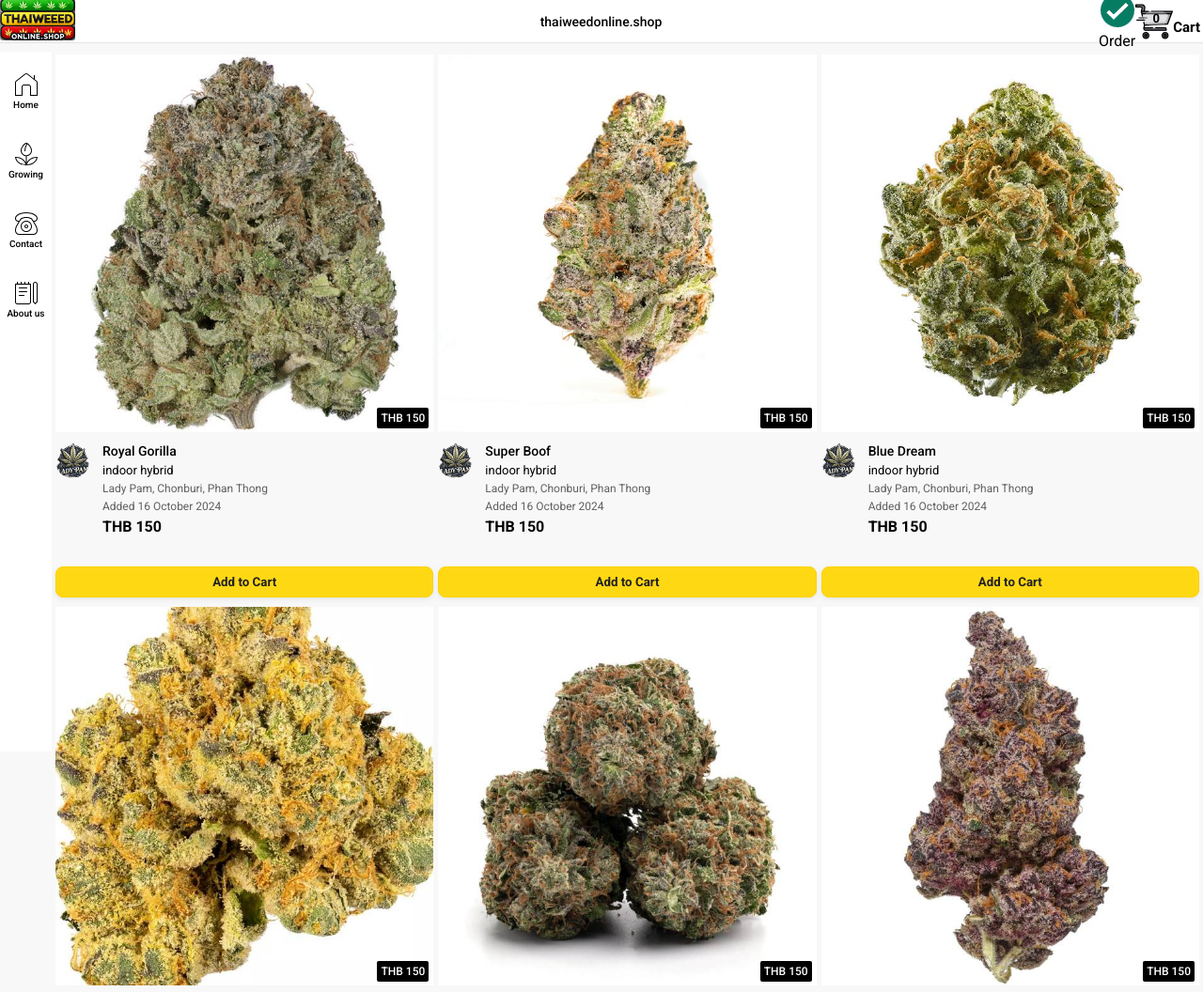
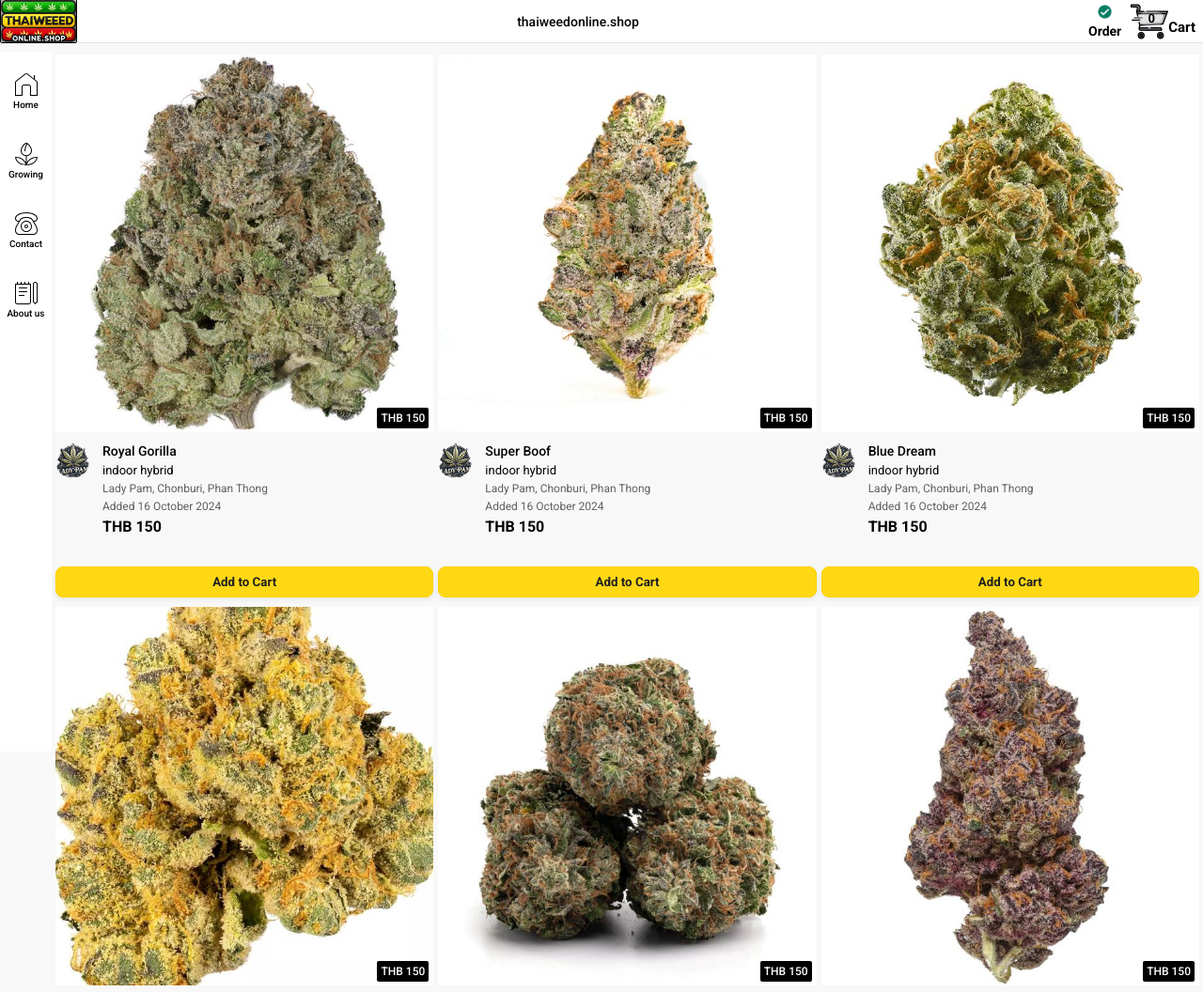
Before and after one commit to Lady-Pam/thaiweedonline, a website with bundled scripts: page index.html in a window 1280 px wide. Shown: the top 1056 px of the page at 94% size. Built offline with nearby package versions, Linux system fonts and the light colour scheme.

Commit message:
Add files via upload

```diff
--- a/styles/pages/checkout/checkout-header.css
+++ b/styles/pages/checkout/checkout-header.css
@@ -94,7 +94,7 @@
 
 .checkout-header-right-section {
   text-align: right;
-  width: 150px;
+  width: 50px;
 }
 
 @media (max-width: 1000px) {
@@ -102,3 +102,13 @@
     width: auto;
   }
 }
+.form-icon {
+  height: 18px;;
+}
+
+.form-text {
+  margin-top: 1px;
+  font-size: 14px;
+  font-weight: 700;
+  text-decoration: none;
+}
--- a/styles/shared/amazon-header.css
+++ b/styles/shared/amazon-header.css
@@ -102,6 +102,7 @@
   flex-shrink: 0;
   display: flex;
   justify-content: end;
+
 }
 
 .orders-link {
--- a/styles/shared/header.css
+++ b/styles/shared/header.css
@@ -1,9 +1,9 @@
 .header {
     background-color: white;
     color: black;
-    padding-left: 0px;
-    padding-right: 0px;
-
+    /* padding-left: 0px;
+    padding-right: 0px; */
+    padding: 0;
     display: flex;
     align-items: center;
     flex-direction: row;
@@ -23,12 +23,15 @@
 }
 
 .left-section {
+    padding: 0;
     width: 82px;
-    margin-left: 0;
-    /*
+    /* margin-left: 0;
+     */
+     margin: 0;
+    height: 100%;
     display: flex;
     align-items: center;
-*/
+
 }
 
 
@@ -43,9 +46,16 @@
     margin: 0;
     color: black;
     text-align: center;
-    width: 100%;
-    /* flex: 1; */
+    height: 100%;
+    flex: 1;
+    margin-right: 8px;
+    /* display: flex; */
 }
+
+.header-link:hover {
+    background-color: rgb(235, 235, 235);
+    border: 1px solid black;
+  }
 
 .header-title {
     font-family: Roboto, Arial;
@@ -55,6 +65,8 @@
     width: 100%;
     text-align: center;
 }
+
+
 
 
 .thaiweed-logo {
@@ -80,30 +92,43 @@
     .thaiweed-mobile-logo {
       display: block;
       height: 45px;
-      margin-top: 0 px;
+      margin-top: 1 px;
     }
   }
 
 .middle-section {
     flex: 1;
-    margin-left: 5px;
-    margin-right: 5px;
-    /* max-width: 500px; */
-    /* display: flex; */
+    /* margin-left: 1px; */
+    /* margin-right: 1px; */
+    max-width: 180px;
+    display: flex;
     align-items: center;
     text-align: center;
 }
 
 .right-section {
-    width: 80px;
+    width: 124px;
     flex-shrink: 0;
     display: flex;
 
-    margin-right: 3px;
+    /* margin-right: 3px; */
+    margin: 0;
+    padding: 0;
 
     align-items: center;
     justify-content: right;
 
+}
+
+.form-icon {
+    /* height: 18px; */
+    width: 15px;
+}
+
+.form-text {
+    margin-top: 1px;
+    font-size: 14px;
+    font-weight: 700;
 }
 
 .cart-link {
```
